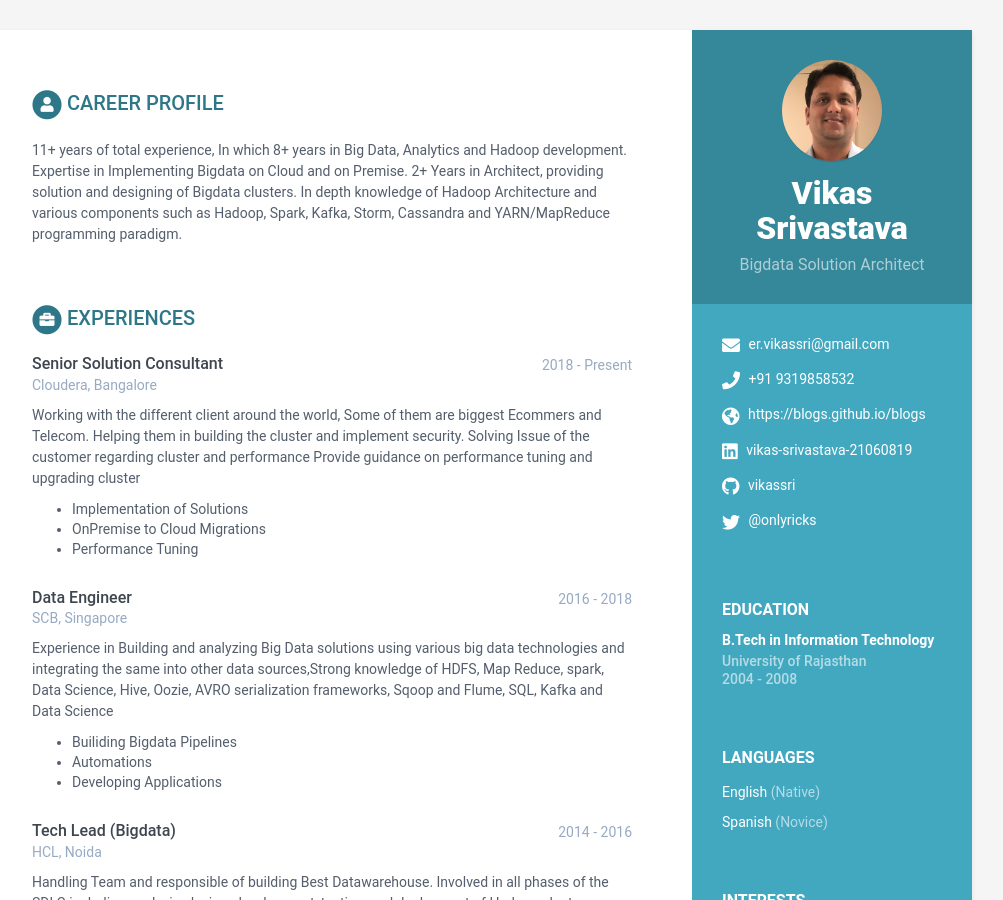
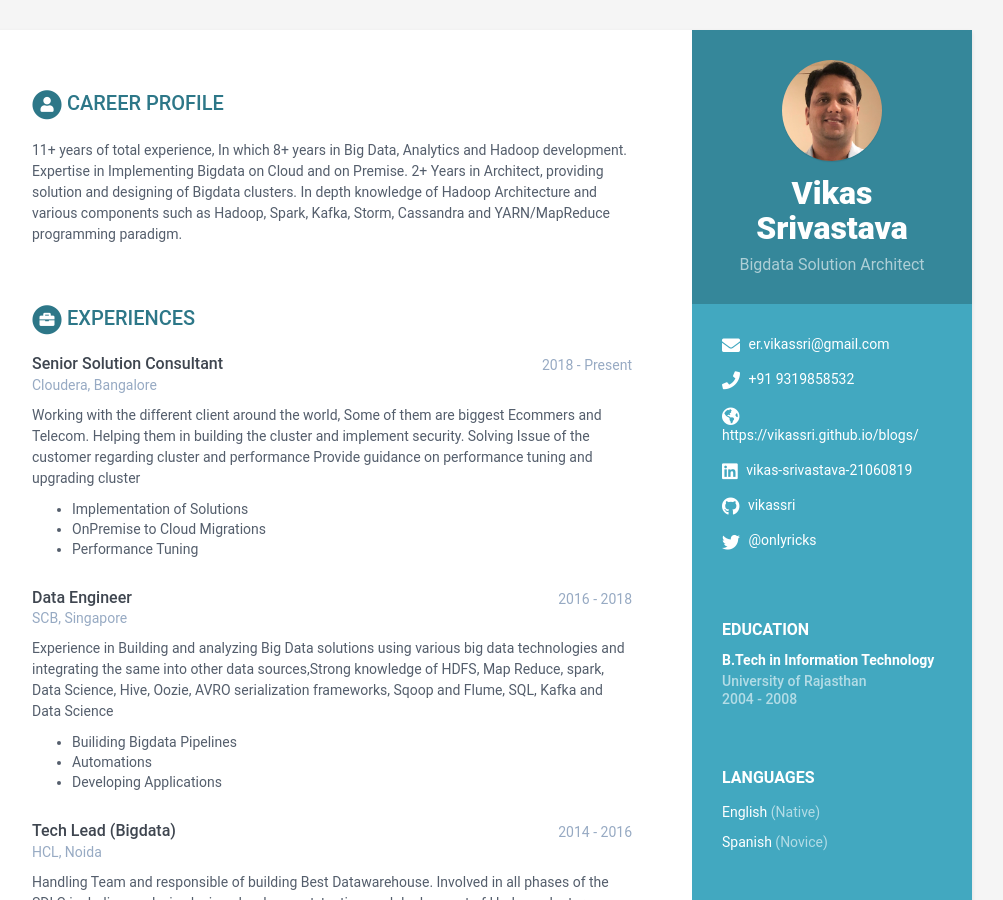
Before and after one commit to vikassri/resume, a Jekyll site: the page built from index.html, in a window 1280 px wide and 900 px high. Shown: the whole window, without its empty margins (168-1171 px from the left). Built offline with Jekyll 4.4.1, drawn with Linux system fonts in a browser that asks for light colours; part of the change alters nothing that is shown.

Commit message:
Update data.yml

```diff
--- a/_data/data.yml
+++ b/_data/data.yml
@@ -14,7 +14,7 @@ sidebar:
     # Sidebar links
     email: er.vikassri@gmail.com
     phone: +91 9319858532
-    website: https://blogs.github.io/blogs #do not add http://
+    website: https://vikassri.github.io/blogs/ #do not add http://
     linkedin: vikas-srivastava-21060819
     github: vikassri
     telegram: # add your nickname without '@' sign
```
